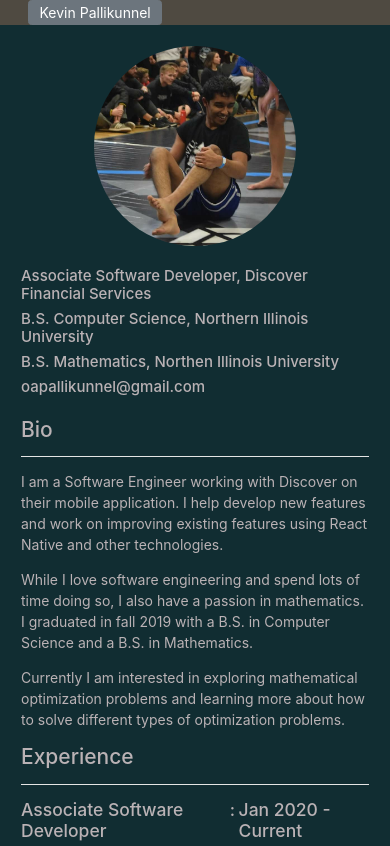
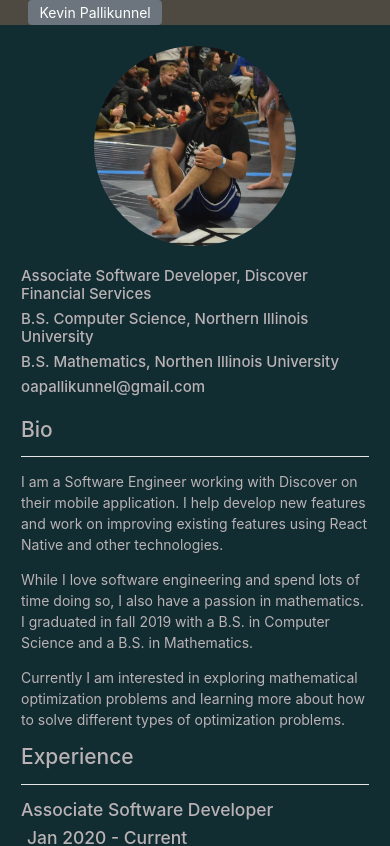
Before and after one commit to kevkevinpal/kevins-website, a React (Create React App) app: page / in a window 390 px wide. Shown: the top 846 px of the page. Built offline with nearby package versions, Linux system fonts and the light colour scheme.

Commit message:
made experience section more mobile friendly

```diff
--- a/src/Components/Experience/Experience.jsx
+++ b/src/Components/Experience/Experience.jsx
@@ -4,10 +4,9 @@ import {experienceInfo} from './experienceConstants.js';
 const _renderExperienceInfo = () => {
   return experienceInfo.map(info => (
     <div class="align-self-start text-left mb-4">
-      <div class="d-flex">
-        <h5>{info.title}</h5>
-        <h5 class="ml-1 mr-1 ">:</h5>
-        <h5>{info.timeRange}</h5>
+      <div class="row mr-2">
+        <h5 class="col-12 col-md">{info.title}</h5>
+        <h5 class="ml-4 ml-md-0">{info.timeRange}</h5>
       </div>
       <h5 class="ml-2">{info.organization}</h5>
       {info.description.map(details => (
```
